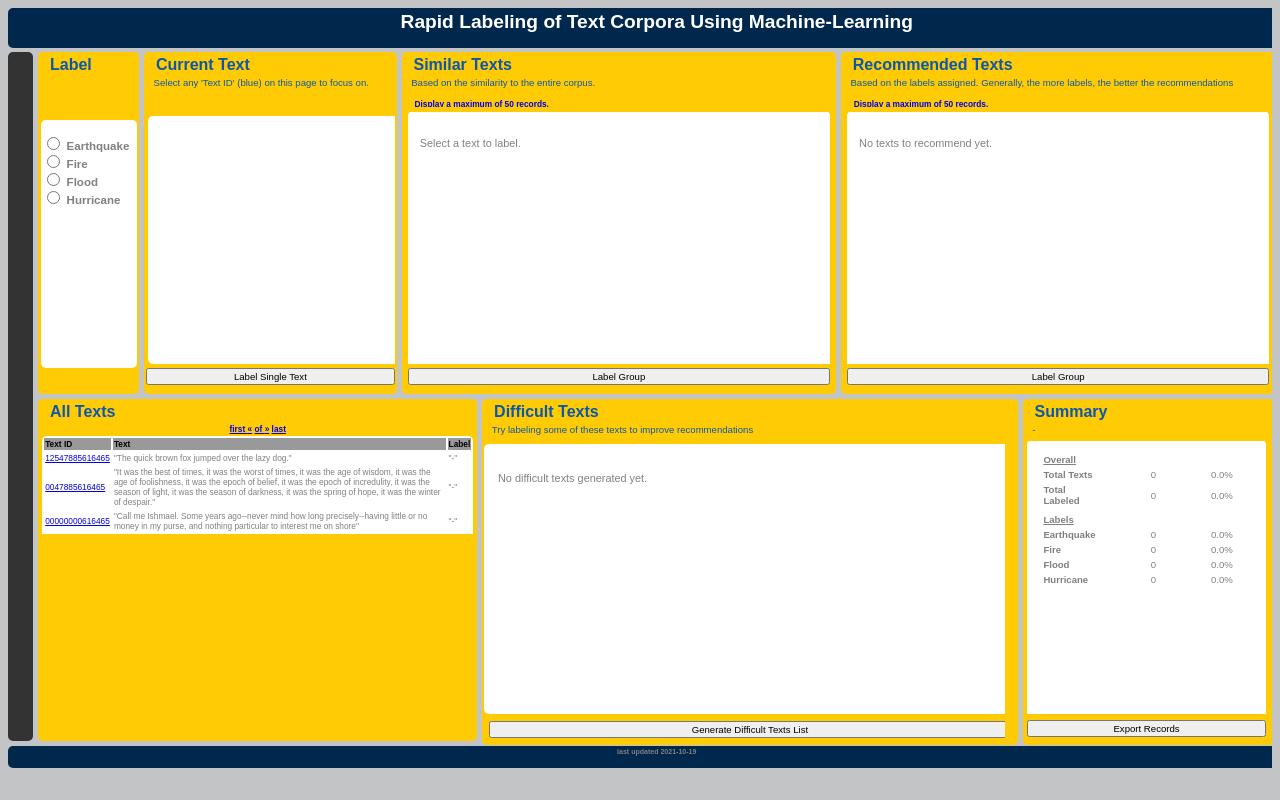
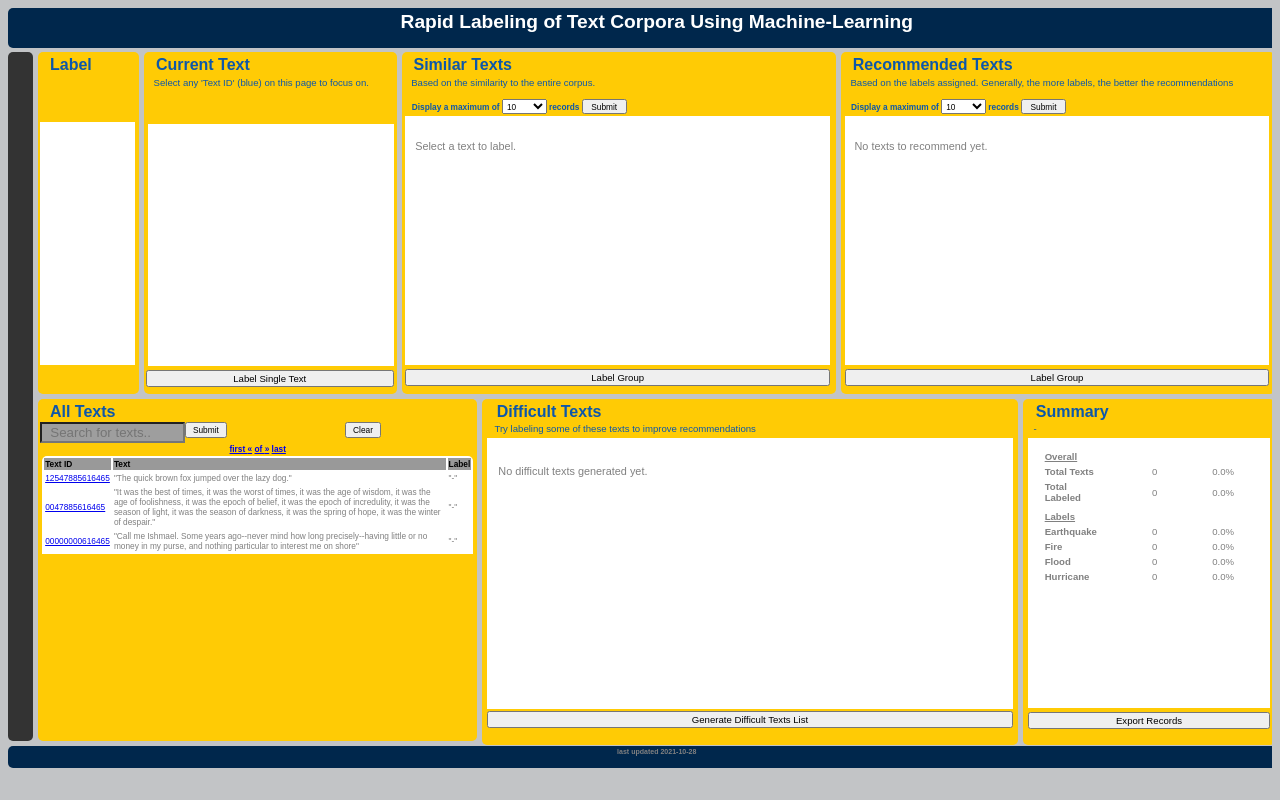
Before and after one commit to Tak-Man/ML-rapid-text-labeling-app, a Flask app: template templates/text_labeling_1.html in a window 1280 px wide. Run offline with Flask 2, Linux system fonts and the light colour scheme; the template is opened without the code that fills it, so the values that code supplies are empty; parts of the project's set-up code (start-up, migrations or seed data) failed here and were passed over; grey boxes are pictures that could not be loaded.

Commit message:
Added Search and Change Max Records in List functionality

```diff
--- a/static/text_labeling_1_style.css
+++ b/static/text_labeling_1_style.css
@@ -26,7 +26,7 @@ div {
     background-color: #333333;
     grid-area: divBodyLeft;
     border-radius: var(--main-radius);
-    padding: var(--main-padding);
+    /*padding: var(--main-padding);*/
 }
 
 #gridTop1 {
@@ -40,45 +40,48 @@ div {
     display: flex;
     flex-direction: column;
 
+    position: relative;
 }
 
 #currentText {
-    width: 100%;
+    width: 98%;
     height: 82%;
     font-family: sans-serif;
     text-align: left;
     color: #0d57aa;
+    /*border-radius: var(--main-radius);*/
+    vertical-align: middle;
+    /*position: relative;*/
+    /*margin: auto;*/
+    margin-top: 8.5vh;
 
-    position: relative;
-    margin: auto;
-    margin-top: 2.75vh;
-
-
+    position: absolute;
 }
 
-#labelRadioSelection, #summarySectionBody, #difficultTextsBody {
-    margin-top: 24px;
+#summarySectionBody, #difficultTextsBody {
+    /*margin-top: 24px;*/
     align: center;
-    height: 72%;
-    border-radius: var(--main-radius);
+    height: 100%;
+    /*border-radius: var(--main-radius);*/
 }
 
 #currentTextBody {
-    border-radius: var(--main-radius);
+    /*border-radius: var(--main-radius);*/
     padding: var(--main-padding);
     background-color: white;
-    width: 98%;
-    height: 88%;
-    padding-left: 10px;
+    height: 85%;
+    /*padding-right: 1.5vw;*/
 
     white-space: normal;
     overflow-wrap: break-word;
+
+
 }
 
 #currentTextBody, #group1Message, #group2Message, #group3Message {
     width: 97%;
     margin: 2px;
-    padding-left: 10px;
+    padding-left: 0.6vw;
     font-family: sans-serif;
     font-weight: 200;
     font-size: 0.85vw;
@@ -108,21 +111,26 @@ div {
     color: #0d57aa;
     display: flex;
     flex-direction: column;
+
+    position: relative;
 }
 
 #labelRadioSelection {
-    width: 95%;
-    height: 72%;
+    align: center;
+    width: 90%;
+    height: 70%;
     background-color: white;
     font-family: sans-serif;
     font-weight: 600;
     font-size: 0.90vw;
     text-align: left;
     color: #808080;
-    border-radius: var(--main-radius);
+    /*border-radius: var(--main-radius);*/
     padding: var(--main-padding);
     margin: auto;
-    margin-top: 5.5vh;
+    margin-top: 8.5vh;
+
+    position: absolute;
 }
 
 
@@ -160,25 +168,78 @@ div {
 
 #allTextTableNextButtons {
     display: inline-block;
-    padding-right: 11px;
-    padding-left: 11px;
+    padding-right: 0.1vw;
+    padding-left: 0.1vw;
     margin-top: 1px;
     margin-bottom: 1px;
     font-size: 0.65vw;
+    float: right;
+}
+
+#divSearchTexts {
+    padding-bottom: 0.1vh;
+    display: inline-block;
+}
+
+#searchAllTexts {
+    background-image: url('/css/searchicon.png');
+    background-repeat: no-repeat;
+    width: 30%;
+    float: left;
+    padding-left: 0.65vw;
+}
+
+#searchAllTextsButton {
+    padding:left: 15.0vw;
+    float: left;
+    display: inline-block;
+    font-size: 0.65vw;
+    font-family: sans-serif;
+}
+
+#searchTextsMessage {
+    font-size: 0.80vw;
+    font-family: sans-serif;
+    font-weight: 400;
+    text-align: right;
+    padding-left: 1.65vw;
+    color: #0d57aa;
+    display: inline-block;
+}
+
+#clearSearchButton {
+    display: inline-block;
+    font-size: 0.65vw;
+    font-family: sans-serif;
 }
 
 #similarTexts1Buttons, #similarTexts2Buttons {
     display: inline-block;
-    padding-right: 11px;
-    padding-left: 11px;
+    padding-right: 0.65vw;
+    padding-left: 0.65vw;
     margin-top: 1.5%;
-    margin-bottom: 1px;
+    /*margin-bottom: 1px;*/
+    font-size: 0.65vw;
+    color: #0d57aa; /*alt_blue*/
+    min-height: 1.95vh;
+}
+
+.submitButton {
+    width: 3.5vw;
+    height: 1.85vh;
+    font-size: 0.65vw;
+}
+
+.selectDropDown  {
+    width: 3.5vw;
+    height: 1.85vh;
     font-size: 0.65vw;
 }
 
 allTextTableNextButtons:hover {
     background-color: #ddd;
     color: black;
+    margin: auto;
 }
 
 #divAllTextsTable {
@@ -226,6 +287,8 @@ allTextTableNextButtons:hover {
     color: #0d57aa;
     display: flex;
     flex-direction: column;
+
+    /*position: relative;*/
 }
 
 .subHeading {
@@ -234,8 +297,6 @@ allTextTableNextButtons:hover {
     padding-left: 0.60vw;
     margin-top: 1px;
     margin-bottom: 0.5vh;
-
-
 }
 
 #gridTop3 {
@@ -262,19 +323,24 @@ h2 {
 #similarTexts1, #similarTexts2 {
     font-family: sans-serif;
     text-align: left;
-    width: 98%;
+    width: 100%;
     height: 100%;
-    border-radius: var(--main-radius);
-    padding: var(--main-padding);
+    /*border-radius: var(--main-radius);*/
+    /*padding: var(--main-padding);*/
     color: #0d57aa;
-    margin: auto;
-    margin-top: 0.1vh;
+    /*margin: auto;*/
+    margin-top: 0.15vh;
+    /*vertical-align: middle;*/
+
+
 }
 
 #recommendedText1, #recommendedText2 {
-    border-radius: var(--main-radius);
-    width: 100%;
+    /*border-radius: var(--main-radius);*/
+    width: 99%;
     height: 100%;
+    /*vertical-align: middle;*/
+    display: flex;
 }
 
 /*
@@ -288,7 +354,8 @@ h2 {
 }
 */
 
-#divGroup1Table, #divGroup2Table, #divDifficultTextsTable, #divSummarySectionTable {
+
+#divGroup1Table, #divGroup2Table, #divDifficultTextsTable {
     background-color: white;
     overflow-y: auto;
     overflow-x: hidden;
@@ -296,8 +363,20 @@ h2 {
     min-height: 90%;
     max-height: 90%;
     height: 90%
-    border-radius: var(--main-radius);
-    margin-top: 0.15vh;
+    margin-top: 0.25vh;
+    white-space: normal;
+    overflow-wrap: break-word;
+}
+
+#divSummarySectionTable {
+    background-color: white;
+    overflow-y: auto;
+    overflow-x: hidden;
+    min-width: 100px;
+    min-height: 79%;
+    max-height: 79%;
+    height: 79%
+    margin-top: 0.25vh;
     white-space: normal;
     overflow-wrap: break-word;
 }
@@ -335,17 +414,26 @@ h2 {
     font-size: 0.75vw;
 }
 
-#recommendedTextBody1, #recommendedTextBody2, #difficultTextsBody {
+ #difficultTextsBody {
     height: 100%;
-    min-width: 100px;
-    position: relative;
+    vertical-align: middle;
+    margin: 0 auto;
+}
+
+#recommendedTextBody1, #recommendedTextBody2 {
+
+    margin: 0 auto;
+    margin-left: 0.25vh;
+    width: 100%;
 }
 
 #gridBottomRight1 {
     grid-area: gridBottomRight1;
 
     display: flex;
-    flex-direction: column;
+    /*flex-direction: column;*/
+
+    /*position: absolute;*/
 }
 
 #gridBottomRight2 {
@@ -360,6 +448,8 @@ h2 {
     border-radius: var(--main-radius);
     padding: var(--main-padding);
     height: 100.0%;
+
+
 }
 
 #summarySection, #difficultTexts {
@@ -367,9 +457,8 @@ h2 {
     text-align: left;
     color: #0d57aa; /*blue*/
     height: 100%;
-    width: 98%;
-    display: flex;
-    flex-direction: column;
+    width: 99%;
+    margin: 0 auto;
 }
 
 /*
@@ -394,12 +483,12 @@ h2 {
     text-align: left;
     width: 100%;
     background-color: white;
-    border-radius: var(--main-radius);
+    /*border-radius: var(--main-radius);*/
     padding: var(--main-padding);
     color: #0d57aa;
     height: 78%;
     min-width: 100px;
-    position: relative;
+    /*position: relative;*/
     margin: auto;
     /*margin-top: 5%;*/
 }
@@ -413,9 +502,9 @@ h2 {
     height: 100%;
     min-width: 100px;
     position: relative;
-    margin: auto;
+    margin: 0 auto;
     margin-top: 0.1vh;
-    position: relative;
+    /*position: relative;*/
 }
 
 #summarySectionTable {
@@ -433,7 +522,7 @@ h2 {
     height: 95%;
     max-height: 95%;
     min-height: 95%;
-
+    margin: 0 auto;
 }
 
 #summarySectionTable td {
@@ -447,7 +536,7 @@ h2 {
 
 #divSummarySectionButtons {
     margin: auto;
-    margin-top: 2.5%;
+    margin-top: 0.5vh;
     width: 100%
     margin-left: 2%;
 }
@@ -456,8 +545,6 @@ h2 {
     margin: auto;
     margin-top: 0.5%;
     width: 100%;
-    margin-left: 1%;
-
 }
 
 #exportRecordsButton, #generateDifficultTextsButton {
--- a/templates/text_labeling_1.html
+++ b/templates/text_labeling_1.html
@@ -22,6 +22,30 @@
             document.getElementById("group2Button").setAttribute("value", "Label Group '" + selected_label + "'");
         }
 
+        function which_value_group_1_limit_selected(valueToSelect) {
+            let element = document.getElementById("group1_table_limit");
+            element.value = valueToSelect;
+        }
+
+        function searchAllTexts() {
+            var input, filter, table, tr, td, i, txtValue;
+            input = document.getElementById("searchAllTexts");
+            filter = input.value.toUpperCase();
+            table = document.getElementById("divAllTextsTable");
+            tr = table.getElementsByTagName("tr");
+
+            for (i = 0; i < tr.length; i++) {
+                td = tr[i].getElementsByTagName("td")[0];
+                    if (td) {
+                    txtValue = td.textContent || td.innerText;
+                    if (txtValue.toUpperCase().indexOf(filter) > -1) {
+                        tr[i].style.display = "";
+                    } else {
+                        tr[i].style.display = "none";
+                    }
+                }
+            }
+        }
     </script>
 </head>
 <body>
@@ -36,106 +60,49 @@
                 <form action="{{ url_for('label_selected') }}" method="POST">
                     <br/>
                     {% if label_selected is defined%}
-                    {% if label_selected == 'Earthquake' %}
-                    <input type="radio" id="category1" name="assigned_label" value="Earthquake"
+
+                    {% set count = namespace(value=0) %}
+                    {% for dataset_label in y_classes %}
+                    {% set count.value = count.value + 1 %}
+                    {% set id_str = 'category' + count.value|string %}
+
+                    {% if label_selected == dataset_label %}
+                    <input type="radio" id="{{ id_str }}" name="assigned_label" value="{{ dataset_label }}"
                            onclick="window.location.href='{{ url_for('label_selected',
-                                                                      label_selected='Earthquake',
+                                                                      label_selected=dataset_label,
                                                                       selected_text_id=selected_text_id,
                                                                       selected_text=selected_text,
                                                                       page_number=page_number) }}'" checked>
                     {% else %}
-                    <input type="radio" id="category1" name="assigned_label" value="Earthquake"
+                    <input type="radio" id="{{ id_str }}" name="assigned_label" value="{{ dataset_label }}"
                            onclick="window.location.href='{{ url_for('label_selected',
-                                                                      label_selected='Earthquake',
+                                                                      label_selected=dataset_label,
                                                                       selected_text_id=selected_text_id,
                                                                       selected_text=selected_text,
                                                                       page_number=page_number) }}'">
                     {% endif %}
-                    <label for="category1">Earthquake</label><br/>
+                    <label for="{{ id_str }}">{{ dataset_label }}</label><br/>
+                    {% endfor %}
 
-                    {% if label_selected == 'Fire' %}
-                    <input type="radio" id="category2" name="assigned_label" value="Fire"
+                    {% else %}
+                    {% set count = namespace(value=0) %}
+                    {% for dataset_label in y_classes %}
+                    {% set count.value = count.value + 1 %}
+                    {% set id_str = 'category' + count.value|string %}
+                    <input type="radio"
+                           id="{{ id_str }}"
+                           name="assigned_label"
+                           value="{{ dataset_label }}"
                            onclick="window.location.href='{{ url_for('label_selected',
-                                                                      label_selected='Fire',
-                                                                      selected_text_id=selected_text_id,
-                                                                      selected_text=selected_text,
-                                                                      page_number=page_number) }}'" checked>
-                    {% else %}
-                    <input type="radio" id="category2" name="assigned_label" value="Fire"
-                           onclick="window.location.href='{{ url_for('label_selected',
-                                                                      label_selected='Fire',
+                                                                      label_selected=dataset_label,
                                                                       selected_text_id=selected_text_id,
                                                                       selected_text=selected_text,
                                                                       page_number=page_number) }}'">
-                    {% endif %}
-                    <label for="category2">Fire</label><br/>
+                    <label for="{{ id_str }}" >{{ dataset_label }}</label><br/>
+<!--                    {{ id_str | safe }}-->
+                    {% endfor %}
 
-                    {% if label_selected == 'Flood' %}
-                    <input type="radio" id="category3" name="assigned_label" value="Flood"
-                           onclick="window.location.href='{{ url_for('label_selected',
-                                                                      label_selected='Flood',
-                                                                      selected_text_id=selected_text_id,
-                                                                      selected_text=selected_text,
-                                                                      page_number=page_number) }}'" checked>
-                    {% else %}
-                    <input type="radio" id="category3" name="assigned_label" value="Flood"
-                           onclick="window.location.href='{{ url_for('label_selected',
-                                                                      label_selected='Flood',
-                                                                      selected_text_id=selected_text_id,
-                                                                      selected_text=selected_text,
-                                                                      page_number=page_number) }}'">
-                    {% endif %}
-                    <label for="category3">Flood</label><br/>
 
-                    {% if label_selected == 'Hurricane' %}
-                    <input type="radio" id="category4" name="assigned_label" value="Hurricane"
-                           onclick="window.location.href='{{ url_for('label_selected',
-                                                                      label_selected='Hurricane',
-                                                                      selected_text_id=selected_text_id,
-                                                                      selected_text=selected_text,
-                                                                      page_number=page_number) }}'" checked>
-                    {% else %}
-                    <input type="radio" id="category4" name="assigned_label" value="Hurricane"
-                           onclick="window.location.href='{{ url_for('label_selected',
-                                                                      label_selected='Hurricane',
-                                                                      selected_text_id=selected_text_id,
-                                                                      selected_text=selected_text,
-                                                                      page_number=page_number) }}'">
-                    {% endif %}
-                    <label for="category4">Hurricane</label><br/>
-
-                    {% else %}
-                    <input type="radio" id="category1" name="assigned_label" value="Earthquake"
-                           onclick="window.location.href='{{ url_for('label_selected',
-                                                                      label_selected='Earthquake',
-                                                                      selected_text_id=selected_text_id,
-                                                                      selected_text=selected_text,
-                                                                      page_number=page_number) }}'">
-                    <label for="category1">Earthquake</label><br/>
-
-                    <input type="radio" id="category2" name="assigned_label" value="Fire"
-                           onclick="window.location.href='{{ url_for('label_selected',
-                                                                      label_selected='Fire',
-                                                                      selected_text_id=selected_text_id,
-                                                                      selected_text=selected_text,
-                                                                      page_number=page_number) }}'">
-                    <label for="category2">Fire</label><br/>
-
-                    <input type="radio" id="category3" name="assigned_label" value="Flood"
-                           onclick="window.location.href='{{ url_for('label_selected',
-                                                                      label_selected='Flood',
-                                                                      selected_text_id=selected_text_id,
-                                                                      selected_text=selected_text,
-                                                                      page_number=page_number) }}'">
-                    <label for="category3">Flood</label><br/>
-
-                    <input type="radio" id="category4" name="assigned_label" value="Hurricane"
-                           onclick="window.location.href='{{ url_for('label_selected',
-                                                                      label_selected='Hurricane',
-                                                                      selected_text_id=selected_text_id,
-                                                                      selected_text=selected_text,
-                                                                      page_number=page_number) }}'">
-                    <label for="category4">Hurricane</label><br/>
 
                     {% endif %}
                     <br/>
@@ -169,16 +136,37 @@
                     </form>
                 </div>
             </div>
-
-
         </div>
         <div id="gridTop2">
             <h2>Similar Texts</h2>
             <p class="subHeading">Based on the similarity to the entire corpus.</p>
             <div id="similarTexts1Buttons">
-                <a href="#">Display a maximum of </a>
-                <a href="#">50</a>
-                <a href="#">records.</a>
+                <form id="formSimilarTexts1Buttons"
+                      action="{{ url_for('set_group_1_record_limit') }}"
+                      method="POST">
+                    <label for="group1_table_limit">Display a maximum of </label>
+                    <select name="group1_table_limit" id="group1_table_limit" class="selectDropDown">
+                        <option value=10
+                                {% if group1_table_limit_value==10 %} selected="selected" {% endif %}>10</option>
+                    <option value=20
+                            {% if group1_table_limit_value==20 %} selected="selected" {% endif %}>20</option>
+                    <option value=50
+                            {% if group1_table_limit_value==50 %} selected="selected" {% endif %}>50</option>
+                      <option value=100
+                              {% if group1_table_limit_value==100 %} selected="selected" {% endif %}>100</option>
+                      <option value=1000
+                              {% if group1_table_limit_value==1000 %} selected="selected" {% endif %}>1000</option>
+                      <option value=10000
+                              {% if group1_table_limit_value==10000 %} selected="selected" {% endif %}>10000</option>
+                    </select>
+                    records
+                    <input name="selected_text_id" type="hidden" value="{{ selected_text_id }}">
+                    <input name="selected_text" type="hidden" value="{{ selected_text }}">
+                    <input name="page_number" type="hidden" value="{{ page_number }}">
+                    <input name="table_limit" type="hidden" value=10>
+                    <input name="label_selected" type="hidden" value="{{ label_selected }}">
+                    <input id="buttonSimilarTexts1Buttons" type="submit" value="Submit" class="submitButton">
+                </form>
             </div>
             <div id="similarTexts1">
                 <div id="recommendedText1">
@@ -250,9 +238,32 @@
             <h2>Recommended Texts</h2>
             <p class="subHeading">Based on the labels assigned. Generally, the more labels, the better the recommendations</p>
             <div id="similarTexts2Buttons">
-                <a href="#">Display a maximum of </a>
-                <a href="#">50</a>
-                <a href="#">records.</a>
+                <form id="formSimilarTexts2Buttons"
+                      action="{{ url_for('set_group_2_record_limit') }}"
+                      method="POST">
+                    <label for="group2_table_limit">Display a maximum of </label>
+                    <select name="group2_table_limit" id="group2_table_limit" class="selectDropDown">
+                        <option value=10
+                                {% if group2_table_limit_value==10 %} selected="selected" {% endif %}>10</option>
+                    <option value=20
+                            {% if group2_table_limit_value==20 %} selected="selected" {% endif %}>20</option>
+                    <option value=50
+                            {% if group2_table_limit_value==50 %} selected="selected" {% endif %}>50</option>
+                      <option value=100
+                              {% if group2_table_limit_value==100 %} selected="selected" {% endif %}>100</option>
+                      <option value=1000
+                              {% if group2_table_limit_value==1000 %} selected="selected" {% endif %}>1000</option>
+                      <option value=10000
+                              {% if group2_table_limit_value==10000 %} selected="selected" {% endif %}>10000</option>
+                    </select>
+                    records
+                    <input name="selected_text_id" type="hidden" value="{{ selected_text_id }}">
+                    <input name="selected_text" type="hidden" value="{{ selected_text }}">
+                    <input name="page_number" type="hidden" value="{{ page_number }}">
+                    <input name="table_limit" type="hidden" value=10>
+                    <input name="label_selected" type="hidden" value="{{ label_selected }}">
+                    <input id="buttonSimilarTexts2Buttons" type="submit" value="Submit" class="submitButton">
+                </form>
             </div>
             <div id="similarTexts2">
                 <div id="recommendedText2">
@@ -322,6 +333,26 @@
         </div>
         <div id="gridBottomLeft">
             <div id="allTexts"><h2>All Texts</h2></div>
+            <div id="divSearchTexts">
+                <form id="formSearchAllTexts" method="POST" action="{{ url_for('search_all_texts') }}">
+                    <input type="text" id="searchAllTexts" name="search_term" placeholder="Search for texts..">
+                    <input id="searchAllTextsButton" type="submit" value="Submit">
+                    <input name="selected_text_id" type="hidden" value="{{ selected_text_id }}">
+                    <input name="selected_text" type="hidden" value="{{ selected_text }}">
+                    <input name="page_number" type="hidden" value="{{ page_number }}">
+                    <input name="label_selected" type="hidden" value="{{ label_selected }}">
+                </form>
+                <form id="formSearchTextMessage" method="POST" action="{{ url_for('clear_search_all_texts') }}">
+                    <b id="searchTextsMessage">{{ search_message }}</b>
+                    <input id="clearSearchButton" type="submit" value="Clear">
+                    <input name="selected_text_id" type="hidden" value="{{ selected_text_id }}">
+                    <input name="selected_text" type="hidden" value="{{ selected_text }}">
+                    <input name="page_number" type="hidden" value="{{ page_number }}">
+                    <input name="label_selected" type="hidden" value="{{ label_selected }}">
+                </form>
+            </div>
+
+
             <div id="allTextTableNextButtons">
                 <a href="{{ url_for('go_to_page',
                                      page_number=0,
@@ -382,7 +413,6 @@
                                     <input name="page_number" type="hidden" value="{{ page_number }}">
                                     {{ text_record['id'] }}
                                 </a>
-
                             </td>
                             <td>{{ text_record['text'] }}</td>
                             <td>{{ text_record['label'] }}</td>
@@ -608,7 +638,7 @@
             </div>
         </div>
         <div id="divBodyRight"></div>
-        <div id="divFooter">last updated 2021-10-19</div>
+        <div id="divFooter">last updated 2021-10-28</div>
     </div>
 </body>
 </html>
```
